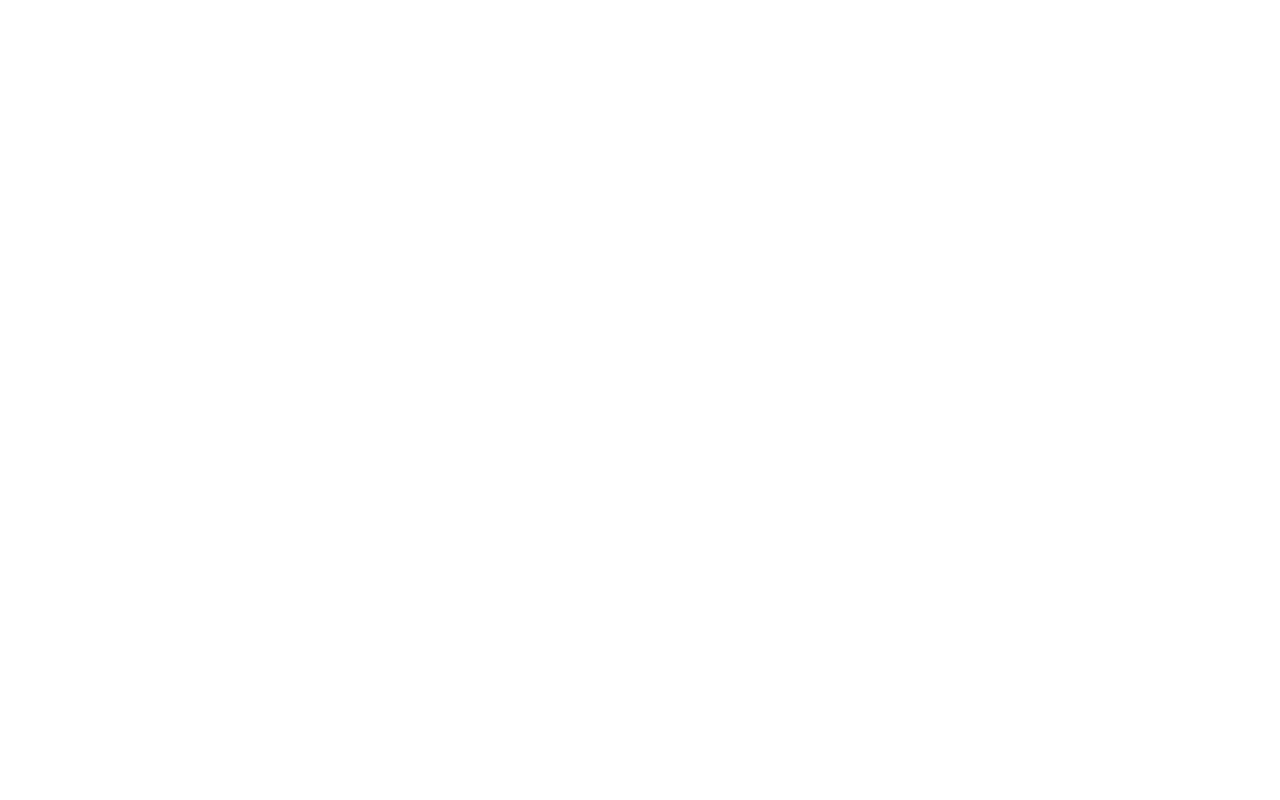
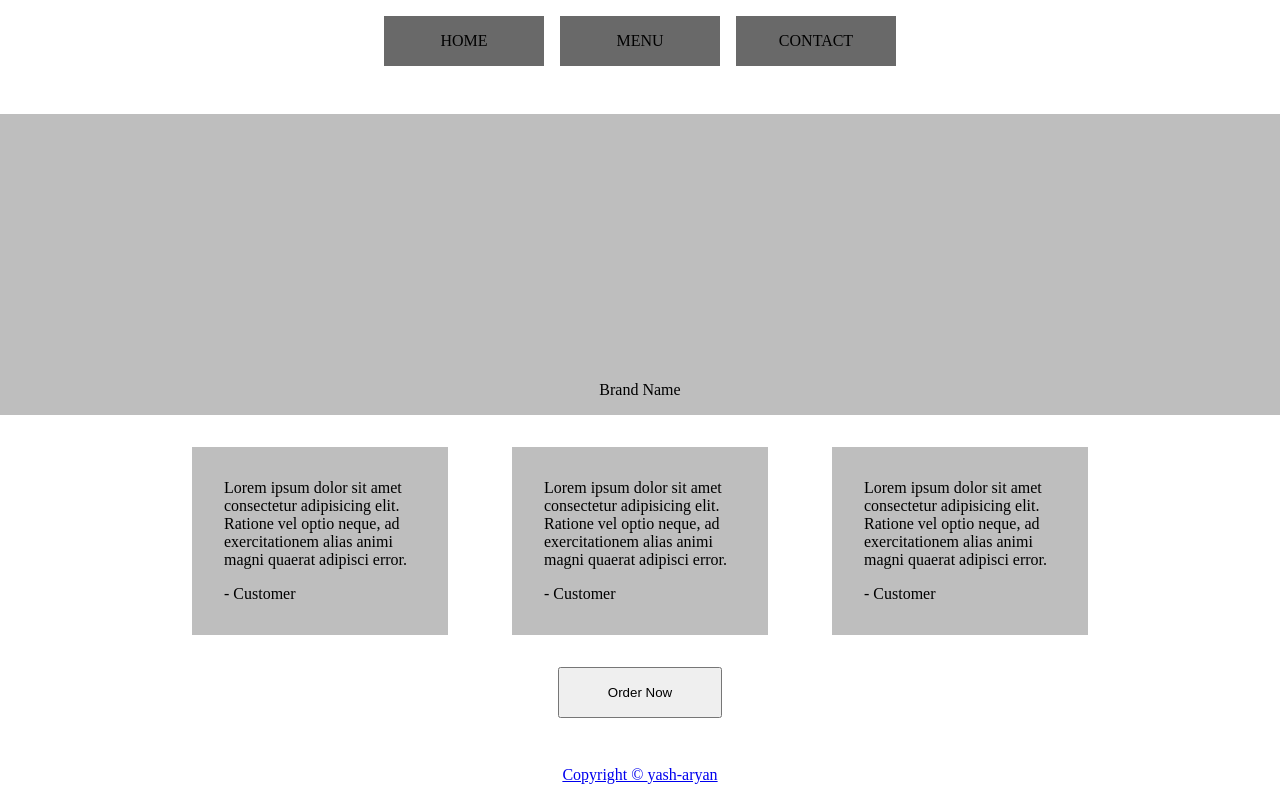
Before and after one commit to yash-aryan/odin-restaurant, a website with bundled scripts: page dist/index.html in a window 1280 px wide. Built offline with nearby package versions, Linux system fonts and the light colour scheme.

Commit message:
Add Logic to dynamically create Homepage
- Added createHome.js as module that exports the function createHomepage
creates all the HTML elements using innerHTML, and adds valid classes.
- Added logic to import & call function from createHome.js module when
the user clicks on nav menu item & on first time loading.
- Updated style.css with styling for homepage elements & imported into
index.js to have it bundled together in final output using webpack.
- Updated webpack.config to have source-map for debugging in dev mode.
- Added CSS loaders dev-dependency for webpack for all .css files.

```diff
--- /dev/null
+++ b/src/createHome.js
@@ -0,0 +1,58 @@
+"use strict";
+export function createHomepage() {
+	const rootNode = document.querySelector("#content");
+	rootNode.replaceChildren();
+	rootNode.innerHTML = `
+  <nav class="home">
+    <ul>
+      <li data-page="home">HOME</li>
+      <li data-page="menu">MENU</li>
+      <li data-page="contact">CONTACT</li>
+    </ul>
+  </nav>
+  <header class="home">
+    <span class="logo">Brand Name</span>
+  </header>
+  <div class="home card-container">
+    <figure class="card">
+      <blockquote class="quote">
+        <p>
+          Lorem ipsum dolor sit amet consectetur adipisicing elit. Ratione vel optio neque, ad exercitationem alias
+          animi
+          magni quaerat adipisci error.
+        </p>
+        <figcaption>- Customer</figcaption>
+      </blockquote>
+    </figure>
+    <figure class="card">
+      <blockquote class="quote">
+        <p>
+          Lorem ipsum dolor sit amet consectetur adipisicing elit. Ratione vel optio neque, ad exercitationem alias
+          animi
+          magni quaerat adipisci error.
+        </p>
+        <figcaption>- Customer</figcaption>
+      </blockquote>
+    </figure>
+    <figure class="card">
+      <blockquote class="quote">
+        <p>
+          Lorem ipsum dolor sit amet consectetur adipisicing elit. Ratione vel optio neque, ad exercitationem alias
+          animi
+          magni quaerat adipisci error.
+        </p>
+        <figcaption>- Customer</figcaption>
+      </blockquote>
+    </figure>
+  </div>
+  <button class="home cta" type="button">Order Now</button>
+  <div class="footer">
+    <a href="https://github.com/yash-aryan/" target="_blank">Copyright ©
+      <script>
+        document.write(new Date().getFullYear())
+      </script>
+      yash-aryan
+    </a>
+  </div>
+`;
+}
--- a/src/index.js
+++ b/src/index.js
@@ -1 +1,27 @@
-console.log("YOOOO");
+"use strict";
+import { createHomepage } from "./createHome";
+import "./style.css";
+
+createHomepage();
+let currentPage = "home";
+const rootNode = document.querySelector("#content");
+rootNode.addEventListener("click", changePage);
+
+function changePage(e) {
+	const node = e.target;
+	if (!node.hasAttribute("data-page")) return;
+	else if (isAlreadyOnSamePage()) return;
+
+	switch (node.dataset.page) {
+		case "home":
+			createHomepage();
+			currentPage = node.dataset.page;
+		case "menu":
+		case "contact":
+	}
+
+	function isAlreadyOnSamePage() {
+		if (node.dataset.page === currentPage) return true;
+		else return false;
+	}
+}
--- /dev/null
+++ b/src/style.css
@@ -0,0 +1,92 @@
+:root {
+	--zIndex2: #bebebe;
+	--zIndex3: #696969;
+}
+
+*,
+*::before,
+*::after {
+	box-sizing: border-box;
+}
+
+body,
+p {
+	margin: 0;
+}
+
+#content {
+	height: 100vh;
+	display: grid;
+	grid-template-rows: auto 2fr 1fr repeat(2, auto);
+	gap: 2rem;
+}
+
+nav.home {
+	justify-self: center;
+	> ul {
+		width: min(100%, 40rem);
+		display: flex;
+		justify-content: space-evenly;
+		align-items: center;
+		gap: 1rem;
+		margin: 0;
+		padding: 1rem;
+		> li {
+			list-style: none;
+			padding: 1rem 0;
+			width: min(20vw, 10rem);
+			text-align: center;
+			background-color: var(--zIndex3);
+		}
+	}
+}
+
+header.home {
+	display: flex;
+	flex-direction: column;
+	justify-content: flex-end;
+	align-items: center;
+	background-color: var(--zIndex2);
+}
+
+.logo {
+	margin-bottom: 1rem;
+}
+
+.home.card-container {
+	justify-self: center;
+	width: min(100%, 60rem);
+	display: flex;
+	justify-content: space-between;
+	gap: 1rem;
+	padding: 0 2rem;
+}
+
+.card {
+	width: min(30vw, 16rem);
+	display: flex;
+	margin: 0;
+	background-color: var(--zIndex2);
+}
+
+.quote {
+	display: flex;
+	flex-direction: column;
+	justify-content: space-between;
+	gap: 1rem;
+	margin: 0;
+	padding: 2rem;
+	background-color: var(--zIndex2);
+}
+
+.home.cta {
+	justify-self: center;
+	padding: 1rem 3rem;
+}
+
+.footer {
+	display: flex;
+	justify-content: center;
+	align-items: center;
+	padding: 1rem;
+}
--- a/webpack.config.js
+++ b/webpack.config.js
@@ -3,8 +3,17 @@ const path = require('path');
 module.exports = {
   mode: 'development',
   entry: './src/index.js',
+  devtool: 'inline-source-map',
   output: {
-    filename: 'main.js',
+    filename: '[name].js',
     path: path.resolve(__dirname, 'dist'),
   },
+  module: {
+    rules: [
+      {
+        test: /\.css$/i,
+        use: ['style-loader', 'css-loader'],
+      },
+    ],
+  },
 };
```
Also changed, not shown: package.json (+6 -1 lines), dist/index.html, dist/main.js, 1 other file.
